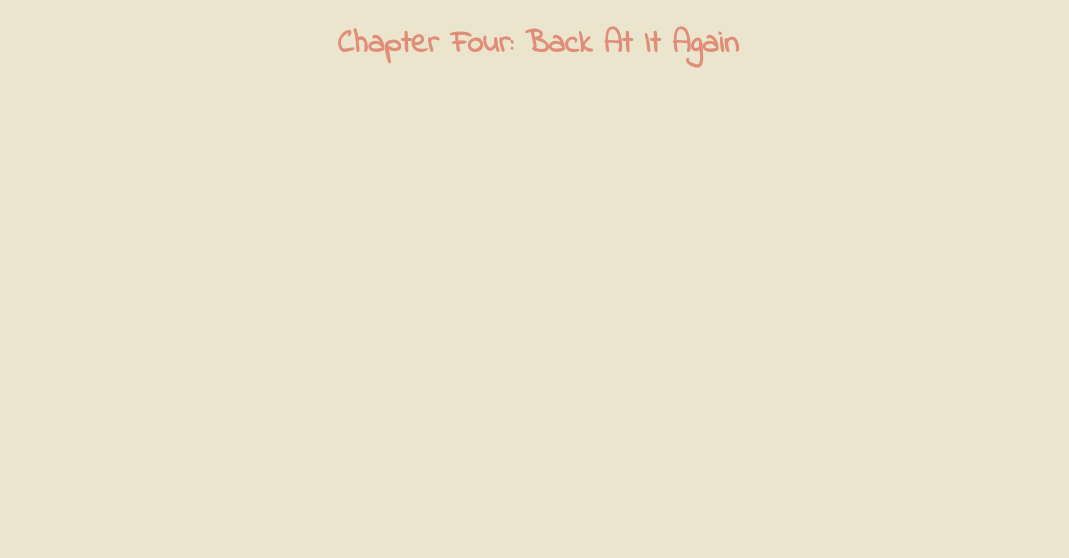
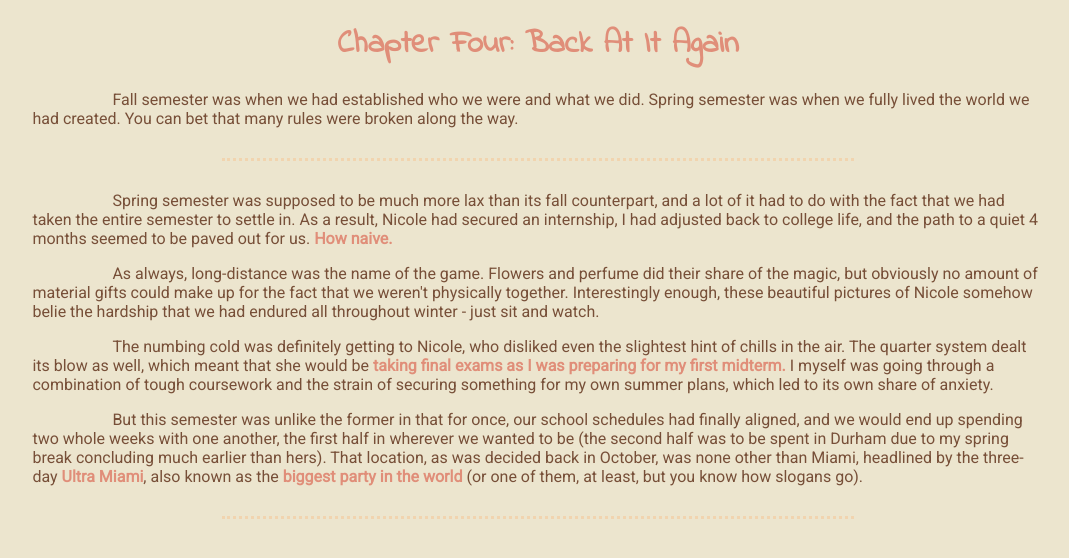
Before and after one commit to yrsong15/Ray-Meets-Nicole, a plain HTML site: page posts/sem2.html in a window 1280 px wide. Shown: the whole page, without its empty margins (102-1171 px from the left). Drawn offline with Linux system fonts and the light colour scheme.

Commit message:
working on sem2

```diff
--- a/posts/sem2.html
+++ b/posts/sem2.html
@@ -15,6 +15,34 @@
 
       <h1 class="title">Chapter Four: Back At It Again</h1>
 
+      <p>
+        Fall semester was when we had established who we were and what we did. Spring semester was when we fully lived the world we had created. You can bet that many rules were broken along the way.
+      </p>
+
+      <div class="line">
+      </div>
+
+      <p>
+        Spring semester was supposed to be much more lax than its fall counterpart, and a lot of it had to do with the fact that we had taken the entire semester to settle in. As a result, Nicole had secured an internship, I had adjusted back to college life, and the path to a quiet 4 months seemed to be paved out for us. <span class="hl">How naive.</span>
+      </p>
+      <p>
+        As always, long-distance was the name of the game. Flowers and perfume did their share of the magic, but obviously no amount of material gifts could make up for the fact that we weren't physically together. Interestingly enough, these beautiful pictures of Nicole somehow belie the hardship that we had endured all throughout winter - just sit and watch.
+      </p>
+      <p>
+        The numbing cold was definitely getting to Nicole, who disliked even the slightest hint of chills in the air. The quarter system dealt its blow as well, which meant that she would be <span class="hl">taking final exams as I was preparing for my first midterm.</span> I myself was going through a combination of tough coursework and the strain of securing something for my own summer plans, which led to its own share of anxiety.
+        </p>
+        <p>
+        But this semester was unlike the former in that for once, our school schedules had finally aligned, and we would end up spending two whole weeks with one another, the first half in wherever we wanted to be (the second half was to be spent in Durham due to my spring break concluding much earlier than hers). That location, as was decided back in October, was none other than Miami, headlined by the three-day <span class="hl">Ultra Miami</span>, also known as the <span class="hl">biggest party in the world</span> (or one of them, at least, but you know how slogans go).
+      </p>
+
+      <div class="line">
+      </div>
+
+      <p>
+
+      </p>
+
+
 
 
 
```
